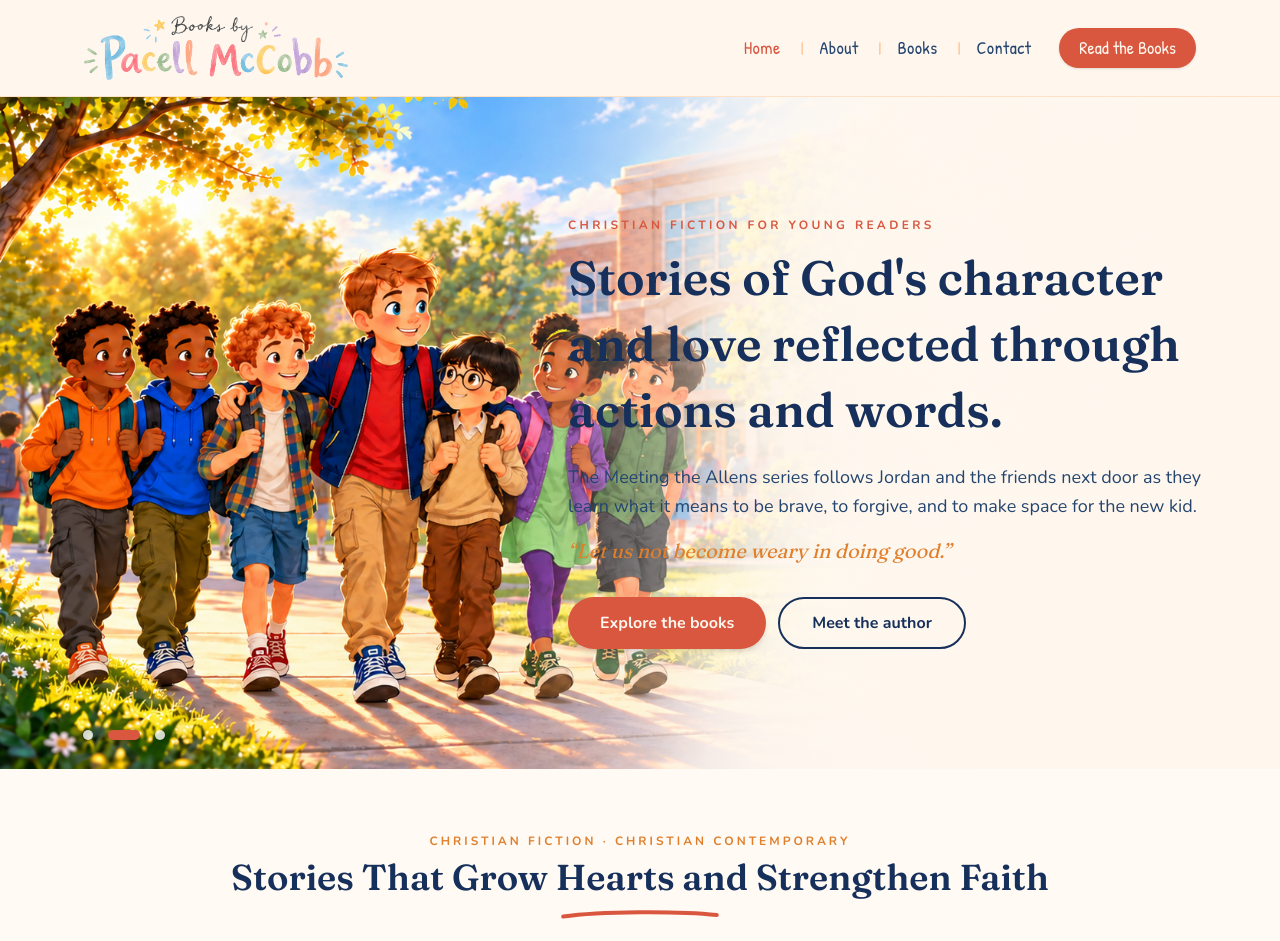
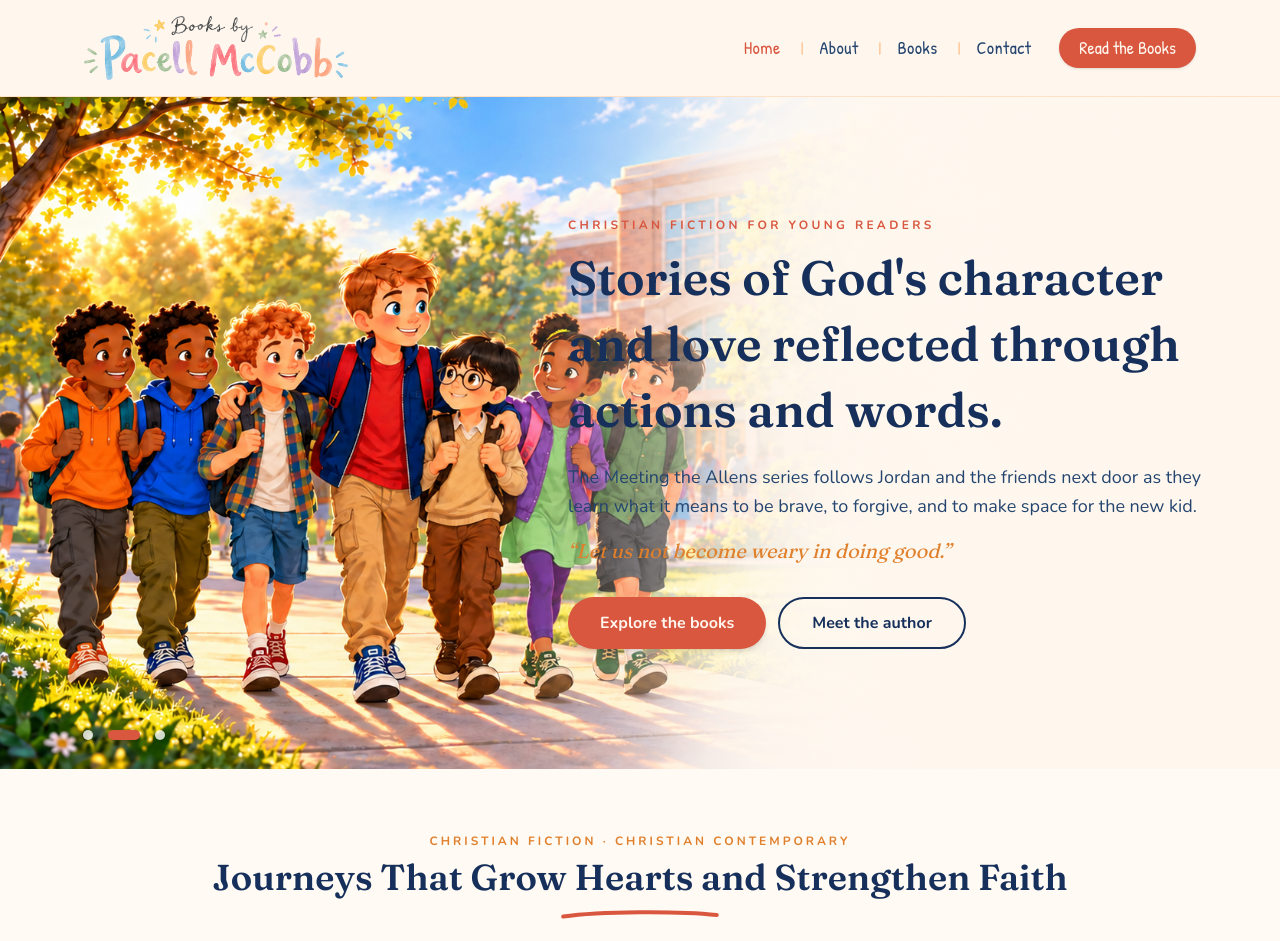
Before and after one commit to vvspower/Pacell-website, a Next.js app: page / in a window 1280 px wide. Shown: the top 941 px of the page. Built offline with nearby package versions, Linux system fonts and the light colour scheme.

Commit message:
updated content

```diff
--- a/app/page.js
+++ b/app/page.js
@@ -79,8 +79,8 @@ export default function Home() {
       <section className="mx-auto max-w-6xl px-5 py-12 sm:py-16">
         <SectionHeading
           eyebrow="Christian Fiction · Christian Contemporary"
-          title="Stories That Grow Hearts and Strengthen Faith"
-          subtitle="Christian stories for young readers about growing in faith, choosing kindness, finding courage, and discovering that hope is never out of reach."
+          title="Journeys That Grow Hearts and Strengthen Faith"
+          subtitle="Adventures for young readers about growing in faith, choosing kindness, finding courage, and discovering that hope is never out of reach."
         />
 
         <div className="mt-12 grid gap-6 sm:grid-cols-3">
```
